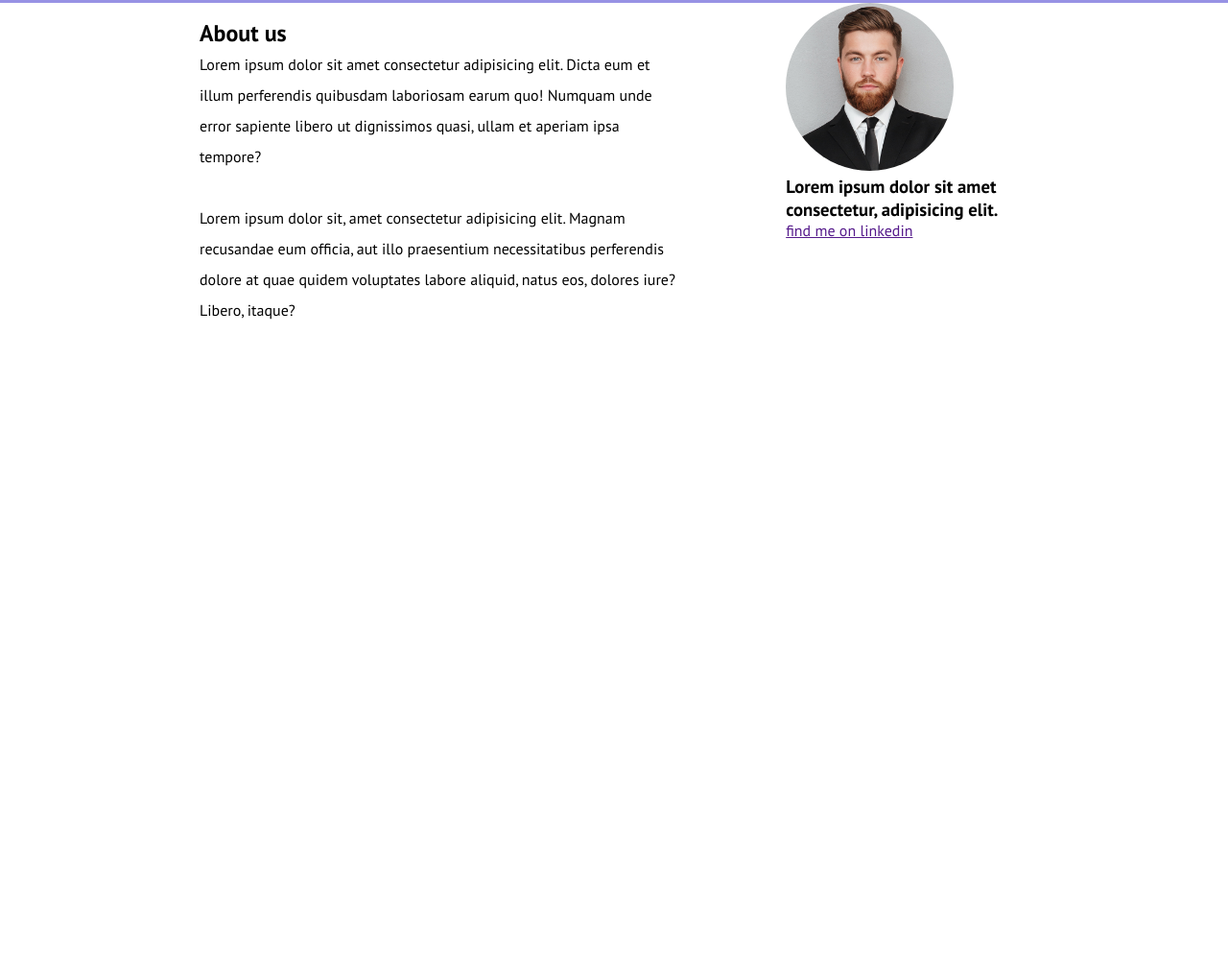
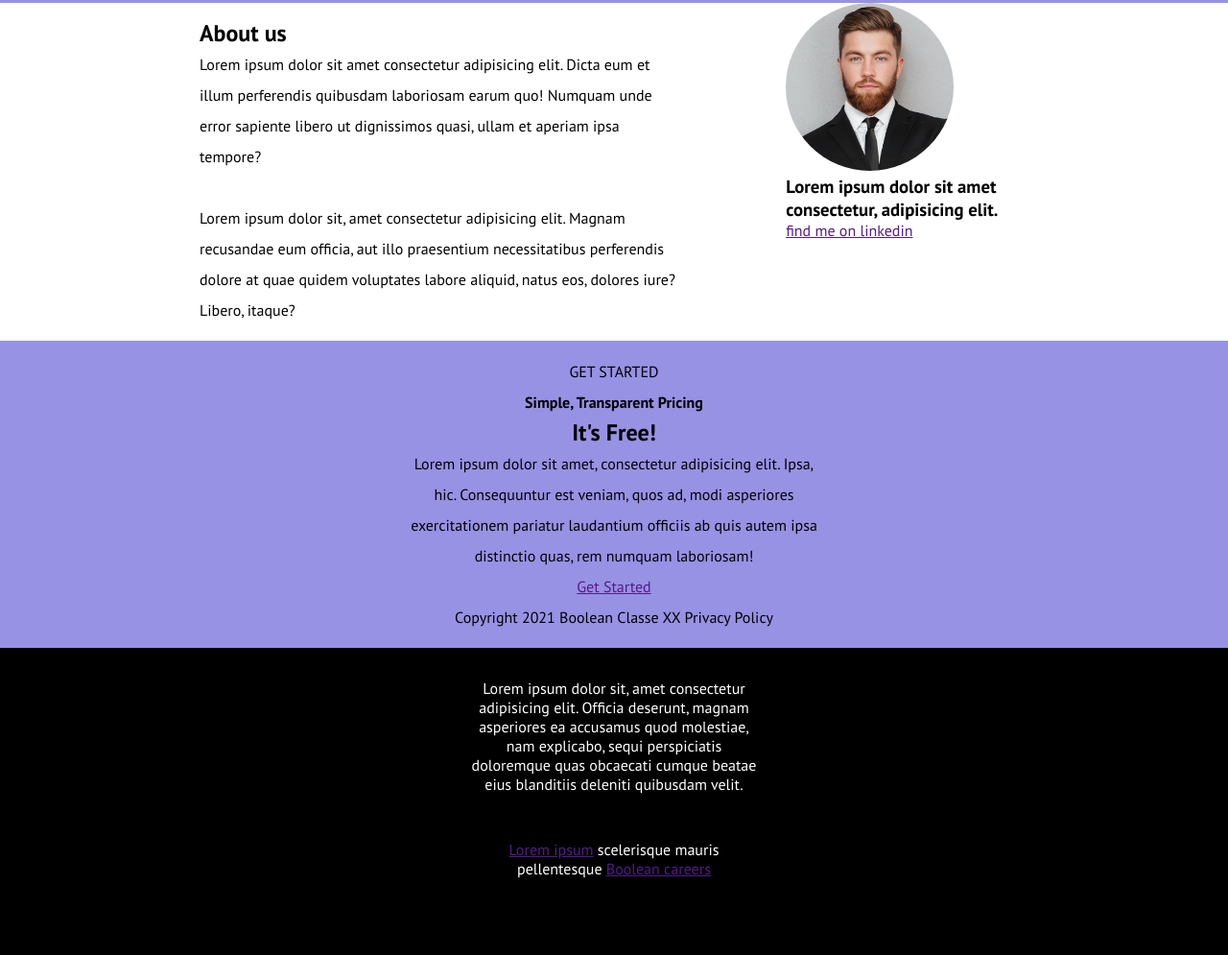
Before and after one commit to PierluigiTornesi/htmlcss-responsive-layout, a plain HTML site: page index.html in a window 1280 px wide. Shown: the part 2770-3765 px from the top of the page at 96% size. Before the commit the page ends 3125 px from the top, so only its background shows below. Drawn offline with Linux system fonts and the light colour scheme.

Commit message:
add: seventh section

```diff
--- a/css/responsive.css
+++ b/css/responsive.css
@@ -45,6 +45,16 @@
     /* modifico la larghezza del contenitore dell'immagine */
     .img-fifth{
         width: 30%;
+    }
+    /* sesta section */
+    /* modifico la larghezza del contenitore del testo */
+    .text-sixth{
+        width: 50%;
+    }
+    /* settima section */
+    /* modifico la larghezza del contenitore del testo */
+    .text-seventh{
+        width: 25%;
     }
 }
 
--- a/css/style.css
+++ b/css/style.css
@@ -212,3 +212,33 @@ body{
     /* debug */
     width: 100%;
 }
+/* sesta section */
+/* classe per la sesta section */
+.sixth-section{
+    /* debug */
+    padding: 1rem;
+    background-color: #9792e4 ;
+}
+/* classe per il testo della sesta section */
+.text-sixth{
+    /* debug */
+    margin: 0 auto;
+    text-align: center;
+    line-height: 2rem;
+}
+/* classe per la settima section */
+.seventh-section{
+    /* debug */
+    width: 100%;
+    padding: 2rem;
+    background-color: black;
+}
+/* classe per il contenitore del testo */
+.text-seventh{
+    /* debug */
+    margin: 0 auto;
+    width: 50%;
+    margin-bottom: 3rem;
+    color: white;
+    text-align: center;
+}
--- a/index.html
+++ b/index.html
@@ -271,12 +271,40 @@
                 </div>
             </section>
             <!-- /quinta section -->
+
+            <!-- sesta section -->
+            <section class="sixth-section">
+                <div class="container">
+                    <div class="text-sixth">
+                        <span>GET STARTED</span>
+                        <h4>Simple, Transparent Pricing</h4>
+                        <h2>It's Free!</h2>
+                        <p>Lorem ipsum dolor sit amet, consectetur adipisicing elit. Ipsa, hic. Consequuntur est veniam, quos ad, modi asperiores exercitationem pariatur laudantium officiis ab quis autem ipsa distinctio quas, rem numquam laboriosam!</p>
+                        <a href="">Get Started</a>
+                        <p>
+                            Copyright 2021 Boolean Classe XX
+                            <span><a href=""></a>Privacy Policy</span>
+                        </p>
+                    </div>
+                </div>
+            </section>
+            <!-- /sesta section -->
         </main>
         <!-- /main -->
 
         <!-- footer -->
         <footer>
-
+            <!-- settima section -->
+            <section class="seventh-section">
+                <!-- div del testo superiore -->
+                <div class="text-seventh">
+                    <p>Lorem ipsum dolor sit, amet consectetur adipisicing elit. Officia deserunt, magnam asperiores ea accusamus quod molestiae, nam explicabo, sequi perspiciatis doloremque quas obcaecati cumque beatae eius blanditiis deleniti quibusdam velit.</p>
+                </div>
+                <!-- div del testo inferiore -->
+                <div class="text-seventh">
+                    <p><a href="">Lorem ipsum</a> scelerisque mauris pellentesque <a href="">Boolean careers</a></p>
+                </div>
+            </section>
         </footer>
         <!-- /footer -->
     </body>
```
